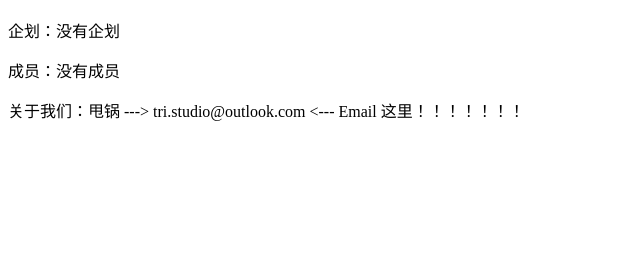
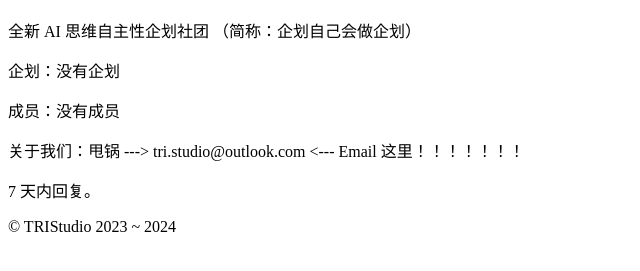
Before and after one commit to tristudiohp/tristudiohp.github.io, a plain HTML site: page index.html in a window 1280 px wide. Shown: the part 57-328 px from the top of the page, without its empty margins (0-640 px from the left). Drawn offline with Linux system fonts and the light colour scheme.

Commit message:
Update index.html

```diff
--- a/index.html
+++ b/index.html
@@ -3,7 +3,11 @@
 </head>
 <body>
 <h1>叁边社公式网站</h1>
+<p>全新 AI 思维自主性企划社团 （简称：企划自己会做企划）</p>
 <p>企划：没有企划</p>
 <p>成员：没有成员</p>
 <p>关于我们：甩锅 ---> tri.studio@outlook.com <--- Email 这里！！！！！！！</p>
+<p>7 天内回复。</p>
+
+<p>© TRIStudio 2023 ~ 2024</p>
 </body>
```
